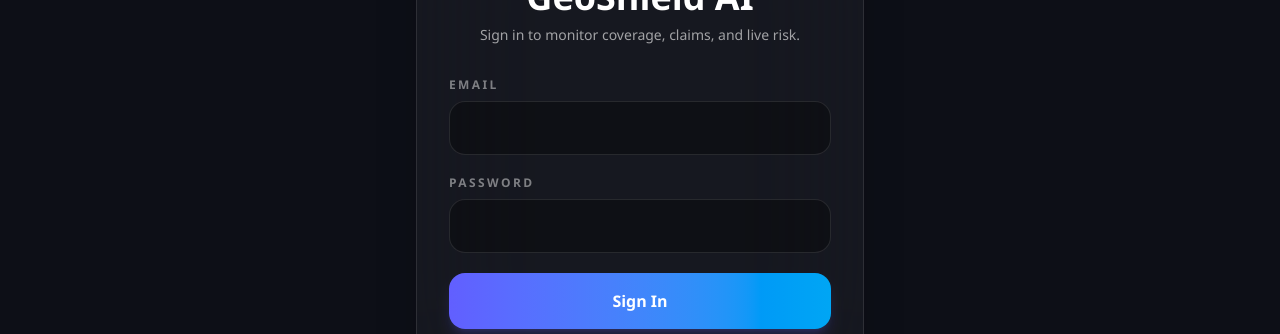
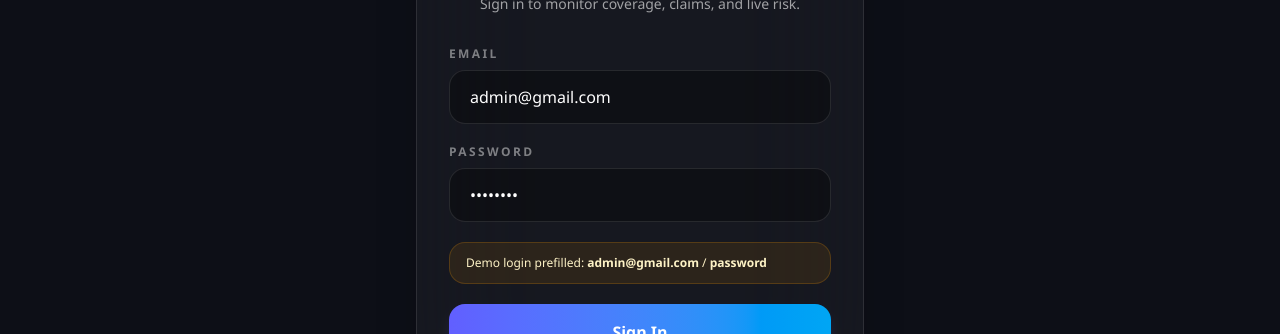
Before and after one commit to HariGanessh12/GeoShield-AI, a Next.js app in the folder frontend/: page /login in a window 1280 px wide. Shown: the part 306-640 px from the top of the page. Built offline with nearby package versions, Linux system fonts and the light colour scheme; no server answers.

Commit message:
prod-hardening-and-payouts

```diff
--- a/frontend/src/app/login/page.tsx
+++ b/frontend/src/app/login/page.tsx
@@ -9,8 +9,8 @@ import { saveSession } from "@/utils/auth";
 
 export default function LoginPage() {
   const router = useRouter();
-  const [email, setEmail] = useState("");
-  const [password, setPassword] = useState("");
+  const [email, setEmail] = useState("admin@gmail.com");
+  const [password, setPassword] = useState("password");
   const [loading, setLoading] = useState(false);
   const [error, setError] = useState("");
 
@@ -53,6 +53,9 @@ export default function LoginPage() {
             <input type="password" value={password} onChange={(e) => setPassword(e.target.value)} className="w-full rounded-2xl border border-white/10 bg-black/30 px-5 py-3.5 text-white outline-none transition focus:border-indigo-400 light-mode:border-slate-200 light-mode:bg-slate-50 light-mode:text-slate-900" />
           </div>
           {error ? <div className="rounded-2xl border border-rose-500/30 bg-rose-500/10 px-4 py-3 text-sm text-rose-200 light-mode:border-rose-200 light-mode:bg-rose-50 light-mode:text-rose-700">{error}</div> : null}
+          <div className="rounded-2xl border border-amber-500/20 bg-amber-500/10 px-4 py-3 text-xs text-amber-100 light-mode:border-amber-200 light-mode:bg-amber-50 light-mode:text-amber-700">
+            Demo login prefilled: <span className="font-bold">admin@gmail.com</span> / <span className="font-bold">password</span>
+          </div>
           <button type="submit" disabled={loading} className="w-full rounded-2xl bg-gradient-to-r from-indigo-500 to-sky-500 py-4 font-bold text-white shadow-lg shadow-indigo-500/20 disabled:opacity-50 light-mode:from-slate-950 light-mode:to-slate-800">{loading ? "Authenticating..." : "Sign In"}</button>
         </form>
         <div className="mt-6 text-center text-sm text-white/55 light-mode:text-slate-500">
```
Also changed, not shown: 1 other file (tests, documents, lock files or other folders).
